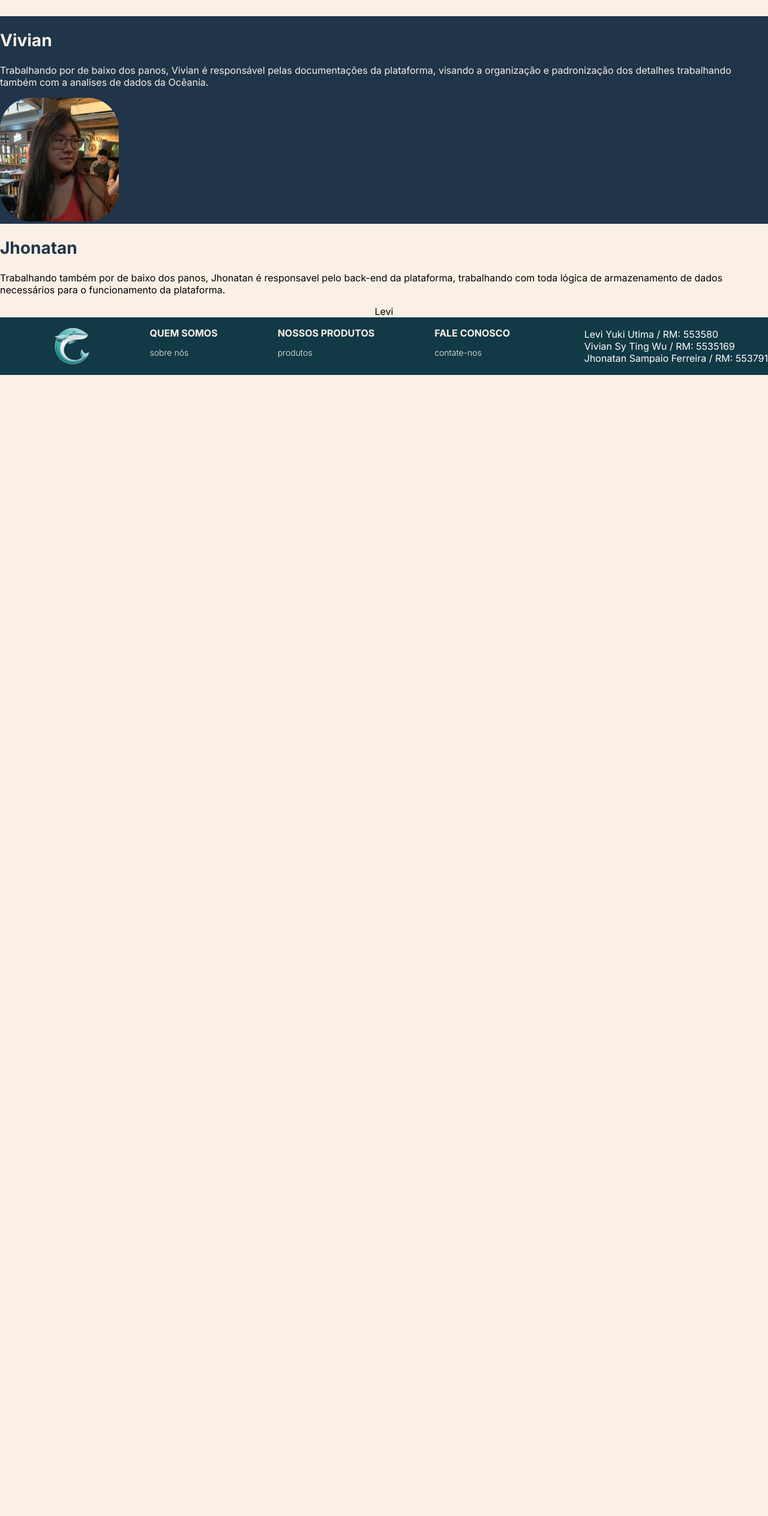
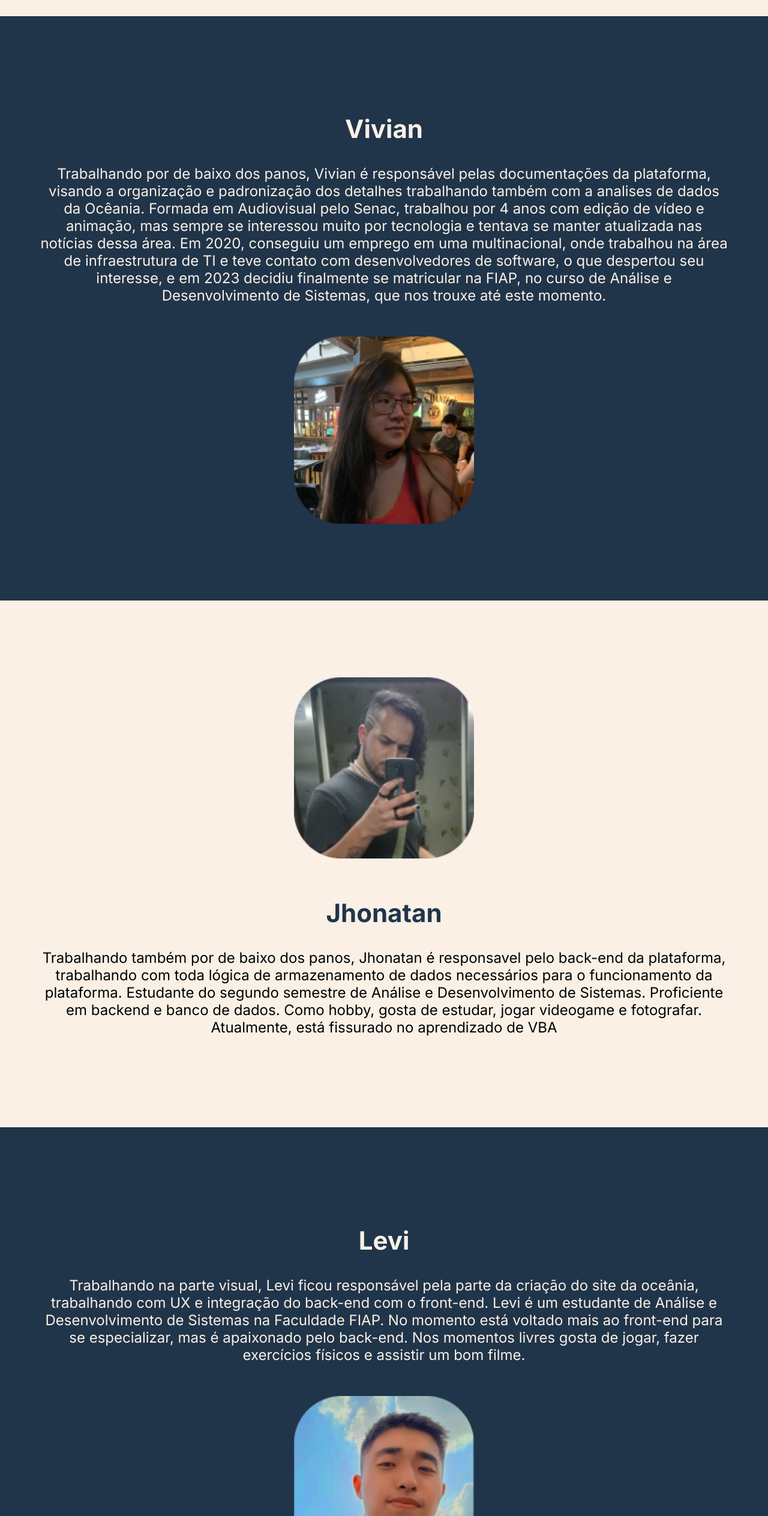
Before and after one commit to leviutima/oceania, a Next.js app: page /Sobre in a window 1280 px wide. Shown: the part 1803-4330 px from the top of the page at 60% size. Before the commit the page ends 2428 px from the top, so only its background shows below. Built offline with nearby package versions, Linux system fonts and the light colour scheme.

Commit message:
adicionando textos e responsividade a pagina sobre-nós

```diff
--- a/src/app/Sobre/Sobre.module.css
+++ b/src/app/Sobre/Sobre.module.css
@@ -55,11 +55,94 @@
 }
 
 .vivian {
+    display: flex;
+    align-items: center;
+
+
     background-color: var(--azul-escuro);
     color: var(--cor-principal);
     width: 100%;
 }
 
+.containerVivian {
+    display: flex;
+    align-items: center;
+    padding: 5% 10% 5% 10%;
+    gap: 30px;
+}
+
+.containerVivian h2{
+    font-size: 42px;
+}
+
+.containerVivian p{
+    font-size: 24px;
+}
+
 .vivian h2 {
     color: var(--cor-principal);
 }
+
+.containerJoji {
+    display: flex;
+    align-items: center;
+    padding: 5% 10% 5% 10%;
+    gap: 30px;
+}
+
+.textJoji h2{
+    font-size: 42px;
+}
+
+.textJoji p{
+    font-size: 24px;
+}
+
+.levi {
+    background-color: var(--azul-escuro);
+    color: var(--cor-principal);
+}
+
+.containerLevi {
+    display: flex;
+    align-items: center;
+    padding: 5% 10% 5% 10%;
+    gap: 30px;
+}
+
+.textLevi {
+    color: var(--cor-principal);
+}
+.textLevi h2{
+    font-size: 42px;
+    color: var(--cor-principal);
+}
+
+.textLevi p{
+    font-size: 24px;
+}
+
+@media (max-width: 1375px) {
+    .containerVivian {
+        flex-direction: column;
+        align-items: center;
+        padding: 10% 5%;
+        text-align: center;
+    }
+
+    .containerJoji {
+        flex-direction: column;
+        align-items: center;
+        padding: 10% 5%;
+        text-align: center;
+    }
+
+    .containerLevi {
+        flex-direction: column;
+        align-items: center;
+        padding: 10% 5%;
+        text-align: center;
+    }
+
+
+}
--- a/src/app/Sobre/page.tsx
+++ b/src/app/Sobre/page.tsx
@@ -39,19 +39,44 @@ const Sobre = () => {
                         </a>
                 </div>
                 <section id="vivian" className={style.vivian}>
-                    <div>
-                       <h2>Vivian</h2>
-                        <p>Trabalhando por de baixo dos panos, Vivian é responsável pelas documentações da plataforma, visando a organização
-                            e padronização dos detalhes trabalhando também com a analises de dados da Ocêania.</p>
+                    <div className={style.containerVivian}>
+                        <div >
+                        <h2>Vivian</h2>
+                            <p>Trabalhando por de baixo dos panos, Vivian é responsável pelas documentações da plataforma, visando a organização
+                                e padronização dos detalhes trabalhando também com a analises de dados da Ocêania. Formada em Audiovisual pelo Senac,
+                                trabalhou por 4 anos com edição de vídeo e animação, mas sempre se interessou muito por tecnologia e tentava se manter
+                                atualizada nas notícias dessa área. Em 2020, conseguiu um emprego em uma multinacional, onde trabalhou na área de infraestrutura
+                                de TI e teve contato com desenvolvedores de software, o que despertou seu interesse, e em 2023 decidiu finalmente se matricular
+                                na FIAP, no curso de Análise e Desenvolvimento de Sistemas, que nos trouxe até este momento.
+                                </p>
+                        </div>
+                            <Image src={Vivian} alt="foto da vivian" width={300}/>
                     </div>
-                    <Image src={Vivian} alt="foto da vivian"/>
                 </section>
-                <section id="joji">
-                        <h2>Jhonatan</h2>
-                        <p>Trabalhando também por de baixo dos panos, Jhonatan é responsavel pelo back-end da plataforma, trabalhando com
-                        toda lógica de armazenamento de dados necessários para o funcionamento da plataforma.</p>
+                <section id="joji" className={style.joji}>
+                    <div className={style.containerJoji}>
+                        <Image src={Joji} alt="foto do Jhonatan" width={300}/>
+                        <div className={style.textJoji}>
+                            <h2>Jhonatan</h2>
+                            <p>Trabalhando também por de baixo dos panos, Jhonatan é responsavel pelo back-end da plataforma, trabalhando com
+                            toda lógica de armazenamento de dados necessários para o funcionamento da plataforma. Estudante do segundo semestre
+                            de Análise e Desenvolvimento de Sistemas. Proficiente em backend e banco de dados. Como hobby, gosta de estudar, jogar
+                            videogame e fotografar. Atualmente, está fissurado no aprendizado de VBA</p>
+                        </div>
+                    </div>
                 </section>
-                <section id="levi">Levi</section>
+                <section id="levi" className={style.levi}>
+                    <div className={style.containerLevi}>
+                        <div className={style.textLevi}>
+                            <h2>Levi</h2>
+                            <p>Trabalhando na parte visual, Levi ficou responsável pela parte da criação do site da oceânia, trabalhando com UX e
+                            integração do back-end com o front-end. Levi é um estudante de Análise e Desenvolvimento de Sistemas na Faculdade FIAP.
+                            No momento está voltado mais ao front-end para se especializar, mas é apaixonado pelo back-end. Nos momentos livres gosta de jogar,
+                            fazer exercícios físicos e assistir um bom filme.</p>
+                        </div>
+                        <Image src={Levi} alt="Uma foto do levi" width={300}/>
+                    </div>
+                </section>
             </section>
         </>
     )
```
